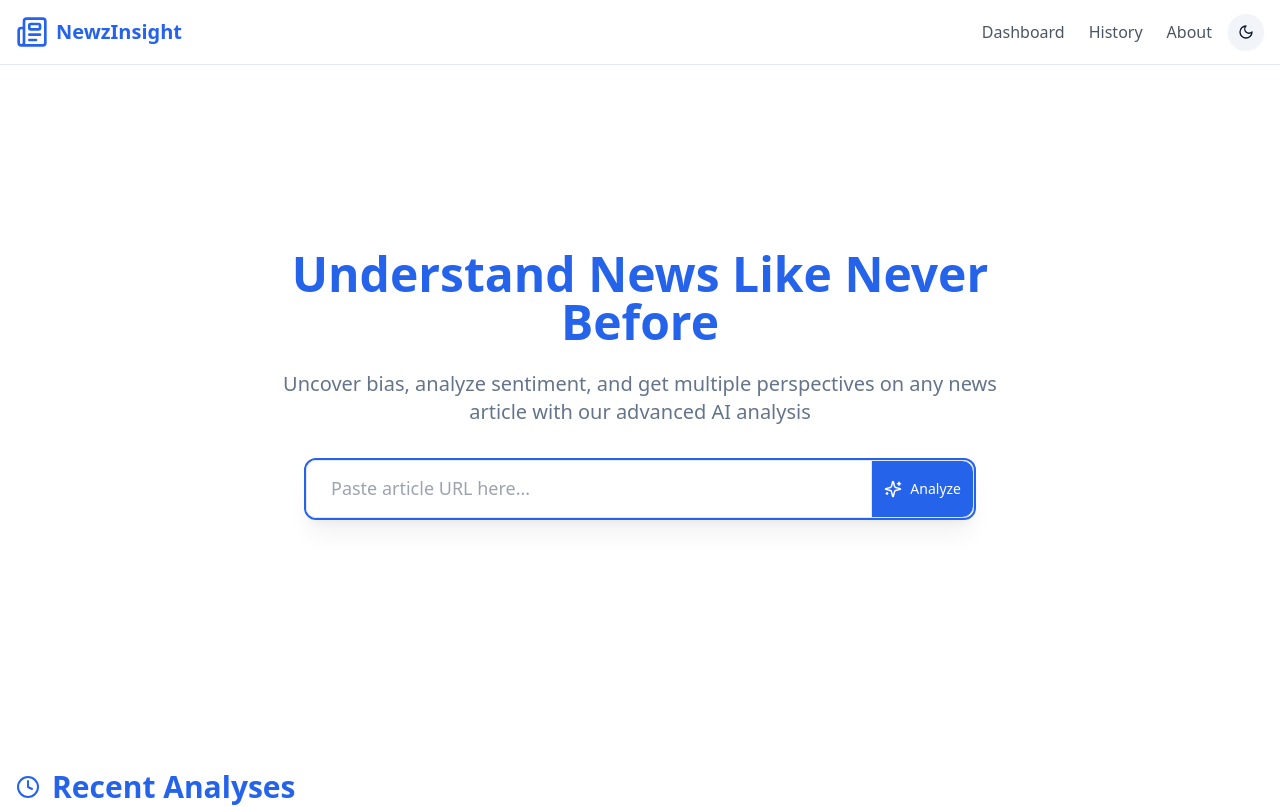
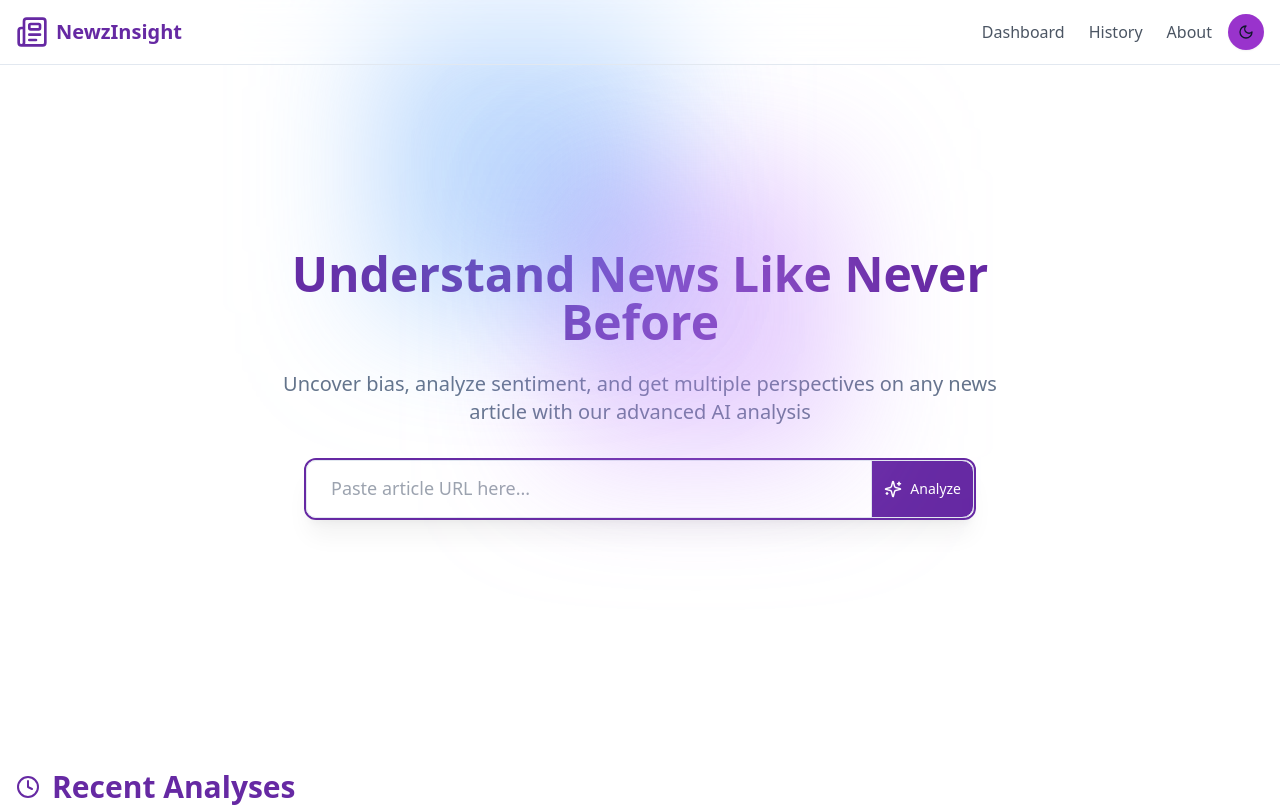
Before and after one commit to rahul4019/NewzInsight-AI, a Next.js app: page / in a window 1280 px wide. Shown: the top 807 px of the page. Built offline with nearby package versions, Linux system fonts and the light colour scheme.

Commit message:
Add blurry blob to hero section

```diff
--- a/src/app/globals.css
+++ b/src/app/globals.css
@@ -4,58 +4,44 @@
 
 @layer base {
   :root {
-    --background: 0 0% 100%;
-    --foreground: 222.2 84% 4.9%;
-    --card: 0 0% 100%;
-    --card-foreground: 222.2 84% 4.9%;
-    --popover: 0 0% 100%;
-    --popover-foreground: 222.2 84% 4.9%;
-    --primary: 221.2 83.2% 53.3%;
-    --primary-foreground: 210 40% 98%;
-    --secondary: 210 40% 96.1%;
-    --secondary-foreground: 222.2 47.4% 11.2%;
-    --muted: 210 40% 96.1%;
-    --muted-foreground: 215.4 16.3% 46.9%;
-    --accent: 210 40% 96.1%;
+    --background: linear-gradient(
+      135deg,
+      270 60% 40%,
+      /* Deep Purple */ 280 60% 50% /* Lavender Purple */
+    ); /* Gradient from purple to light purple for light mode */
+    --foreground: 222.2 84% 4.9%; /* Dark text */
+    --primary: 270 60% 40%; /* Deep Purple */
+    --primary-foreground: 210 40% 98%; /* Light text for primary */
+    --secondary: 280 60% 50%; /* Lavender Purple */
+    --secondary-foreground: 222.2 47.4% 11.2%; /* Dark text for secondary */
+    --muted: 210 40% 96.1%; /* Light gray */
+    --muted-foreground: 215.4 16.3% 46.9%; /* Darker gray text */
+    --accent: 0 100% 50%; /* Bright Red */
     --accent-foreground: 222.2 47.4% 11.2%;
     --destructive: 0 84.2% 60.2%;
     --destructive-foreground: 210 40% 98%;
-    --border: 214.3 31.8% 91.4%;
-    --input: 214.3 31.8% 91.4%;
-    --ring: 221.2 83.2% 53.3%;
+    --border: 214.3 31.8% 91.4%; /* Light gray border */
+    --input: 214.3 31.8% 91.4%; /* Light gray input */
+    --ring: 270 60% 40%; /* Deep purple ring */
     --radius: 0.75rem;
-    --chart-1: 12 76% 61%;
-    --chart-2: 173 58% 39%;
-    --chart-3: 197 37% 24%;
-    --chart-4: 43 74% 66%;
-    --chart-5: 27 87% 67%;
   }
 
   .dark {
-    --background: 220 14% 20%; /* Slightly lighter dark background */
-    --foreground: 210 40% 85%; /* Lighter text color */
-    --card: 220 14% 20%; /* Slightly lighter card background */
-    --card-foreground: 210 40% 85%; /* Lighter text inside cards */
-    --popover: 220 14% 20%;
-    --popover-foreground: 210 40% 85%;
-    --primary: 217.2 91.2% 59.8%; /* Keep primary color */
-    --primary-foreground: 222.2 47.4% 11.2%;
-    --secondary: 217.2 32.6% 25%; /* Lighter secondary color */
-    --secondary-foreground: 210 40% 98%;
-    --muted: 217.2 32.6% 25%; /* Lighter muted color */
-    --muted-foreground: 215 20.2% 65.1%;
-    --accent: 217.2 32.6% 25%; /* Lighter accent color */
-    --accent-foreground: 210 40% 98%;
-    --destructive: 0 62.8% 50%; /* Slightly lighter destructive */
+    --background: 0 0% 13%;
+    --foreground: 210 40% 90%; /* Light text for dark mode */
+    --primary: 270 60% 70%; /* Darker purple */
+    --primary-foreground: 210 40% 98%; /* Lighter text on purple */
+    --secondary: 280 60% 45%; /* Soft purple-pink */
+    --secondary-foreground: 210 40% 98%; /* Light text for secondary */
+    --muted: 240 20% 45%; /* Muted soft gray for dark mode */
+    --muted-foreground: 210 40% 90%; /* Light muted text */
+    --accent: 0 100% 45%; /* Darker red */
+    --accent-foreground: 222.2 47.4% 11.2%;
+    --destructive: 0 62.8% 45%;
     --destructive-foreground: 210 40% 98%;
-    --border: 220 30% 40%; /* Lighter border */
-    --input: 220 30% 40%; /* Lighter input border */
-    --ring: 224.3 76.3% 48%; /* Ring remains the same */
-    --chart-1: 220 70% 50%;
-    --chart-2: 160 60% 45%;
-    --chart-3: 30 80% 55%;
-    --chart-4: 280 65% 60%;
-    --chart-5: 340 75% 55%;
+    --border: 240 20% 60%; /* Softer border for dark mode */
+    --input: 240 20% 50%; /* Darker input field for dark mode */
+    --ring: 270 60% 40%; /* Purple ring */
   }
 }
 
--- a/src/components/sections/HeroSection.tsx
+++ b/src/components/sections/HeroSection.tsx
@@ -2,10 +2,16 @@
 
 import { motion } from "framer-motion";
 import InputDemo from "../ui/InputWithButton";
+import BlurryBlob from "../ui/blurry-blob";
 
 export function HeroSection() {
   return (
-    <section className="min-h-[80vh] flex flex-col items-center justify-center px-4 py-16">
+    <section className="relative min-h-[80vh] flex flex-col items-center justify-center px-4 py-16">
+      <BlurryBlob
+        className="opacity-40 rounded-xl absolute"
+        firstBlobColor="bg-purple-400"
+        secondBlobColor="bg-blue-400"
+      />
       <motion.div
         className="text-center max-w-3xl mx-auto space-y-6"
         initial={{ opacity: 0, y: 20 }}
--- /dev/null
+++ b/src/components/ui/blurry-blob.tsx
@@ -0,0 +1,32 @@
+import { cn } from "@/lib/utils";
+interface BlobProps extends React.HTMLAttributes<HTMLDivElement> {
+  firstBlobColor: string;
+  secondBlobColor: string;
+}
+
+export default function BlurryBlob({
+  className,
+  firstBlobColor,
+  secondBlobColor,
+}: BlobProps) {
+  return (
+    <div className="absolute z-10 min-h-52 min-w-52 items-center justify-center">
+      <div className="relative w-full max-w-lg">
+        <div
+          className={cn(
+            "absolute -right-24 -top-28 h-72 w-72 animate-pop-blob rounded-sm  p-8 opacity-45 mix-blend-multiply blur-3xl filter",
+            className,
+            firstBlobColor,
+          )}
+        ></div>
+        <div
+          className={cn(
+            "absolute -left-40 -top-64 h-72 w-72 animate-pop-blob rounded-sm  p-8 opacity-45 mix-blend-multiply blur-3xl filter",
+            className,
+            secondBlobColor,
+          )}
+        ></div>
+      </div>
+    </div>
+  );
+}
--- a/tailwind.config.ts
+++ b/tailwind.config.ts
@@ -54,6 +54,23 @@
         },
       },
     },
+    keyframes: {
+      "pop-blob": {
+        "0%": { transform: "scale(1)" },
+        "33%": { transform: "scale(1.2)" },
+        "66%": { transform: "scale(0.8)" },
+        "100%": { transform: "scale(1)" },
+      },
+      colors: {
+        filter: {
+          "blur-20": "blur(20px)",
+          "blur-25": "blur(25px)",
+        },
+      },
+      animation: {
+        "pop-blob": "pop-blob 5s infinite",
+      },
+    },
   },
   plugins: [tailwindcssAnimate],
 };
```
